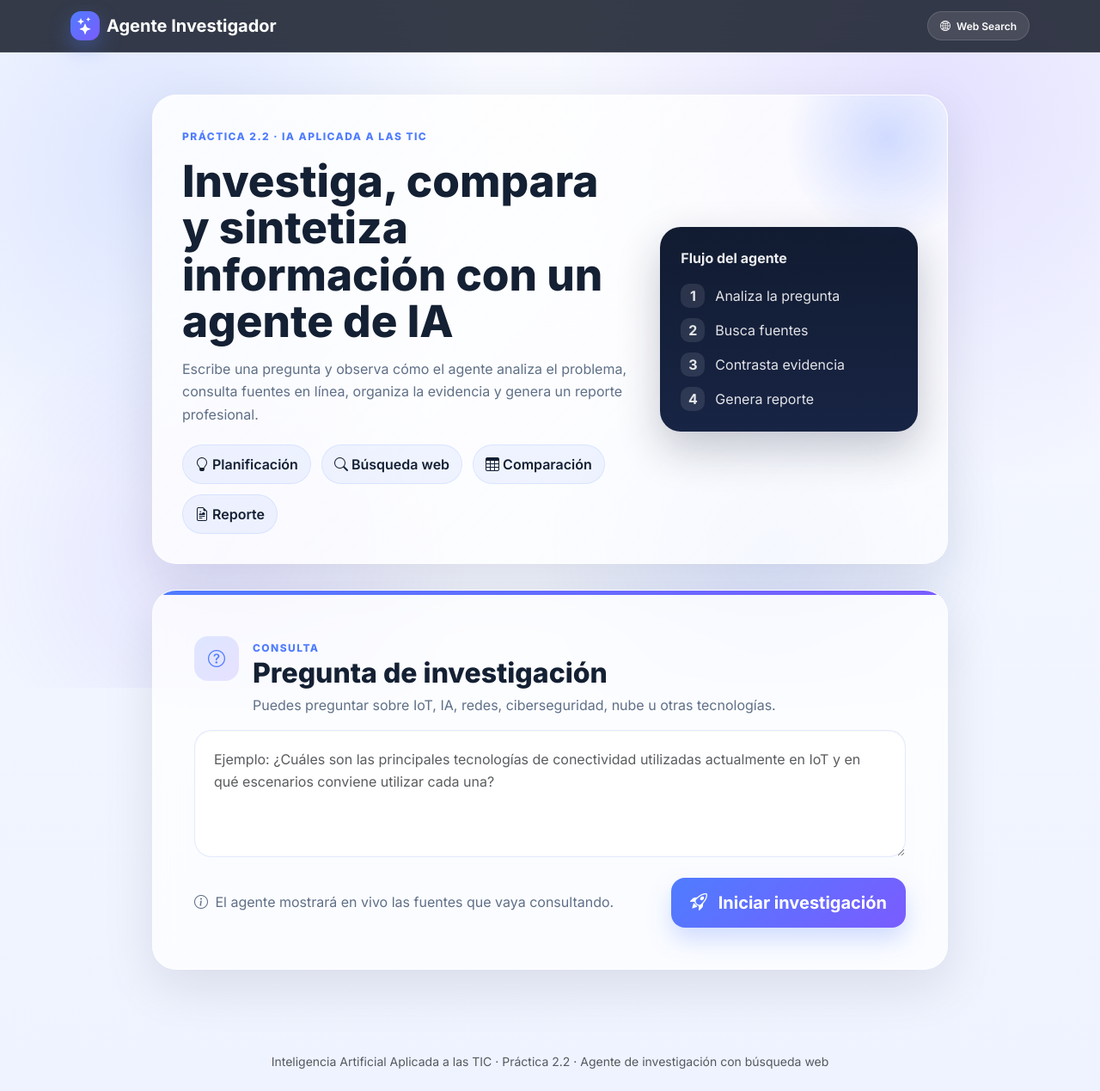
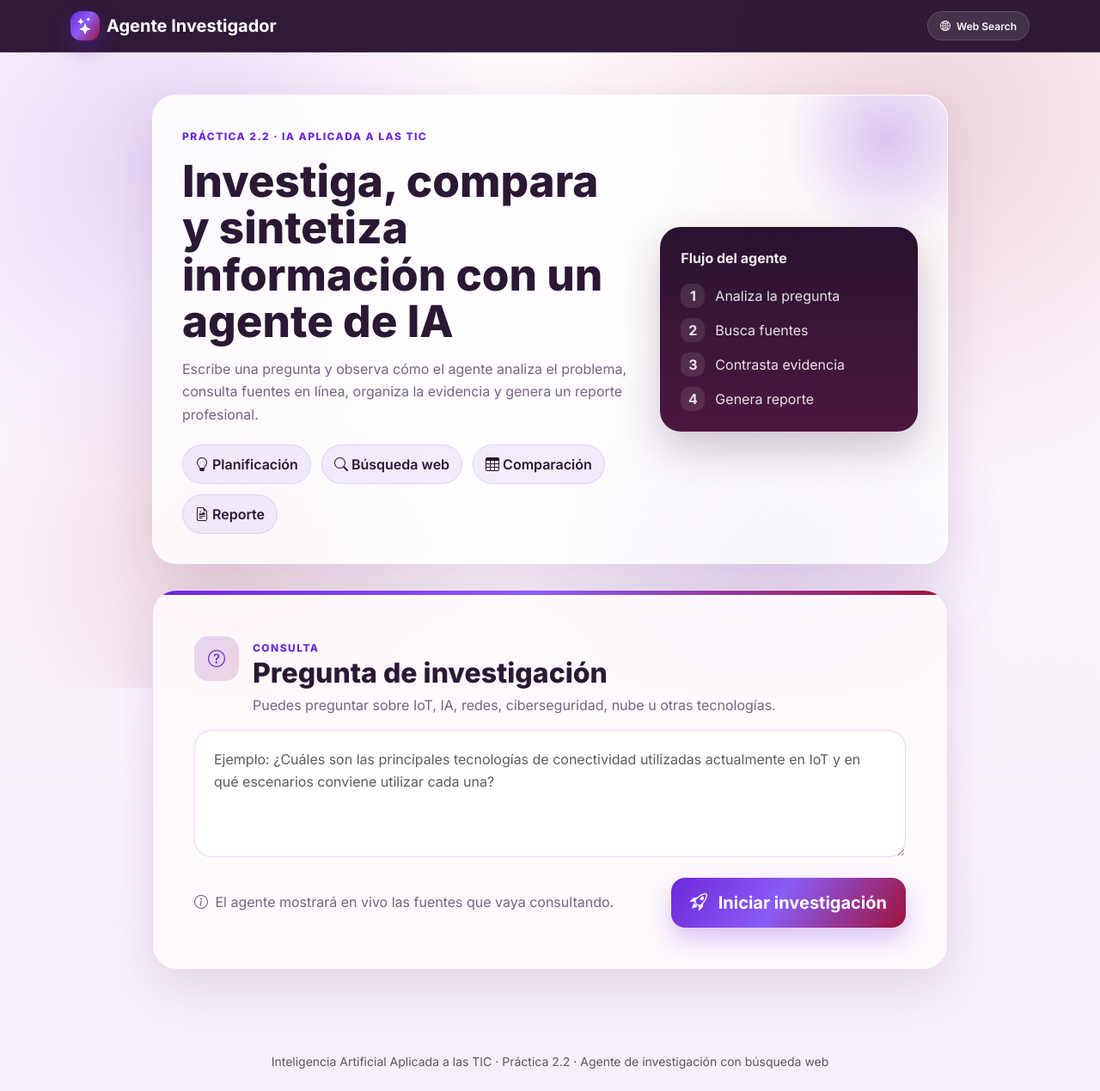
Before and after one commit to Yamishi-aymr/agente-investigador-tic, a Flask app: page / in a window 1280 px wide. Shown: the whole page at 86% size. Run offline with Flask 3, Linux system fonts and the light colour scheme.

Commit message:
Rediseño

```diff
--- a/assets/css/styles.css
+++ b/assets/css/styles.css
@@ -1,18 +1,23 @@
+/* Agente Investigador · tema violeta y vino
+   Conserva clases, estructura y estilos responsivos originales. */
+
 * {
     box-sizing: border-box;
 }
 
 :root {
-    --bg: #0b1220;
-    --panel: rgba(255, 255, 255, 0.75);
-    --panel-border: rgba(255, 255, 255, 0.55);
-    --text: #142033;
-    --muted: #5f6f87;
-    --accent: #4f7cff;
-    --accent-2: #7a5cff;
+    --bg: #f9f2fb;
+    --panel: rgba(255, 250, 253, 0.88);
+    --panel-border: rgba(133, 67, 144, 0.17);
+    --text: #2a1834;
+    --muted: #76647f;
+    --accent: #6d28d9;
+    --accent-2: #9f1239;
+    --wine: #7f1d3a;
+    --violet-soft: #8b5cf6;
     --success: #16a34a;
-    --shadow: 0 20px 60px rgba(16, 24, 40, 0.10);
-    --shadow-soft: 0 10px 25px rgba(16, 24, 40, 0.07);
+    --shadow: 0 20px 60px rgba(74, 28, 76, 0.13);
+    --shadow-soft: 0 10px 25px rgba(74, 28, 76, 0.09);
     --radius-xl: 28px;
     --radius-lg: 22px;
     --radius-md: 18px;
@@ -27,9 +32,9 @@ body {
     font-family: "Inter", sans-serif;
     color: var(--text);
     background:
-        radial-gradient(circle at 15% 15%, rgba(79, 124, 255, 0.16), transparent 25%),
-        radial-gradient(circle at 85% 10%, rgba(122, 92, 255, 0.15), transparent 28%),
-        linear-gradient(180deg, #f7f9ff 0%, #eef3ff 100%);
+        radial-gradient(circle at 15% 15%, rgba(109, 40, 217, 0.16), transparent 25%),
+        radial-gradient(circle at 85% 10%, rgba(159, 18, 57, 0.15), transparent 28%),
+        linear-gradient(180deg, #fff9fc 0%, #f6effb 100%);
     min-height: 100vh;
 }
 
@@ -38,13 +43,13 @@ body {
     inset: 0;
     pointer-events: none;
     background:
-        radial-gradient(circle at 70% 80%, rgba(79, 124, 255, 0.12), transparent 25%),
-        radial-gradient(circle at 20% 80%, rgba(122, 92, 255, 0.12), transparent 24%);
+        radial-gradient(circle at 70% 80%, rgba(109, 40, 217, 0.12), transparent 25%),
+        radial-gradient(circle at 20% 80%, rgba(159, 18, 57, 0.12), transparent 24%);
     z-index: -1;
 }
 
 .app-navbar {
-    background: rgba(11, 18, 32, 0.82);
+    background: rgba(35, 13, 43, 0.94);
     backdrop-filter: blur(14px);
     -webkit-backdrop-filter: blur(14px);
     border-bottom: 1px solid rgba(255, 255, 255, 0.08);
@@ -56,9 +61,9 @@ body {
     display: grid;
     place-items: center;
     border-radius: 12px;
-    background: linear-gradient(135deg, var(--accent), var(--accent-2));
+    background: linear-gradient(125deg, var(--accent), #8b5cf6 46%, var(--accent-2));
     color: white;
-    box-shadow: 0 10px 24px rgba(79, 124, 255, 0.35);
+    box-shadow: 0 10px 24px rgba(109, 40, 217, 0.35);
 }
 
 .badge-soft {
@@ -94,7 +99,7 @@ body {
     top: -80px;
     right: -60px;
     border-radius: 50%;
-    background: radial-gradient(circle, rgba(79, 124, 255, 0.24), transparent 65%);
+    background: radial-gradient(circle, rgba(109, 40, 217, 0.24), transparent 65%);
 }
 
 .hero-grid {
@@ -141,10 +146,10 @@ body {
     align-items: center;
     padding: 10px 14px;
     border-radius: 999px;
-    background: rgba(79, 124, 255, 0.08);
+    background: rgba(109, 40, 217, 0.08);
     color: var(--text);
     font-weight: 600;
-    border: 1px solid rgba(79, 124, 255, 0.12);
+    border: 1px solid rgba(109, 40, 217, 0.12);
 }
 
 .hero-side {
@@ -157,9 +162,9 @@ body {
     max-width: 350px;
     border-radius: 24px;
     padding: 24px;
-    background: linear-gradient(180deg, #111b31, #182444);
+    background: linear-gradient(180deg, #29132f, #4c173f);
     color: white;
-    box-shadow: 0 20px 50px rgba(17, 27, 49, 0.24);
+    box-shadow: 0 20px 50px rgba(52, 15, 49, 0.24);
 }
 
 .mini-title {
@@ -210,7 +215,7 @@ body {
 
 .card-topbar {
     height: 5px;
-    background: linear-gradient(90deg, var(--accent), var(--accent-2));
+    background: linear-gradient(90deg, var(--accent), #8b5cf6 48%, var(--accent-2));
 }
 
 .section-heading {
@@ -226,7 +231,7 @@ body {
     display: grid;
     place-items: center;
     border-radius: 16px;
-    background: linear-gradient(135deg, rgba(79, 124, 255, 0.16), rgba(122, 92, 255, 0.16));
+    background: linear-gradient(135deg, rgba(109, 40, 217, 0.16), rgba(159, 18, 57, 0.16));
     color: var(--accent);
     font-size: 1.25rem;
 }
@@ -264,25 +269,25 @@ body {
     border-radius: 20px;
     min-height: 150px;
     padding: 20px 22px;
-    border: 1px solid rgba(79, 124, 255, 0.14);
-    box-shadow: inset 0 1px 2px rgba(16, 24, 40, 0.04);
+    border: 1px solid rgba(109, 40, 217, 0.14);
+    box-shadow: inset 0 1px 2px rgba(74, 28, 76, 0.04);
     resize: vertical;
     font-size: 1rem;
     line-height: 1.65;
 }
 
 .question-box:focus {
-    border-color: rgba(79, 124, 255, 0.4);
-    box-shadow: 0 0 0 0.25rem rgba(79, 124, 255, 0.12);
+    border-color: rgba(109, 40, 217, 0.4);
+    box-shadow: 0 0 0 0.25rem rgba(109, 40, 217, 0.12);
 }
 
 .action-btn {
     border-radius: 16px;
     padding: 14px 22px;
     font-weight: 700;
-    background: linear-gradient(135deg, var(--accent), var(--accent-2));
+    background: linear-gradient(125deg, var(--accent), #8b5cf6 46%, var(--accent-2));
     border: 0;
-    box-shadow: 0 14px 28px rgba(79, 124, 255, 0.25);
+    box-shadow: 0 14px 28px rgba(109, 40, 217, 0.25);
 }
 
 .action-btn:hover {
@@ -1241,3 +1246,33 @@ body {
         border-radius: 20px;
     }
 }
+
+
+/* Detalles finales del tema */
+::selection {
+    background: rgba(159, 18, 57, 0.20);
+    color: #2a1834;
+}
+
+:focus-visible {
+    outline-color: #8b5cf6;
+}
+
+.action-btn {
+    color: #fff;
+    transition: transform 0.2s ease, box-shadow 0.2s ease, filter 0.2s ease;
+}
+
+.action-btn:focus-visible,
+.finding-source-button:focus-visible {
+    outline: 3px solid rgba(139, 92, 246, 0.50);
+    outline-offset: 3px;
+}
+
+@media (prefers-reduced-motion: reduce) {
+    .action-btn,
+    .finding-item,
+    .finding-source-button {
+        transition: none;
+    }
+}
```
Also changed, not shown: other parts of assets/css/styles.css (+54 -54 lines).
